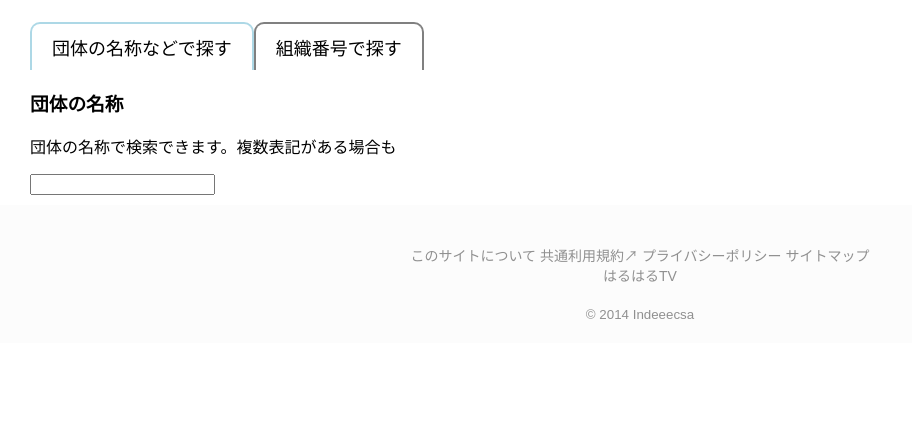
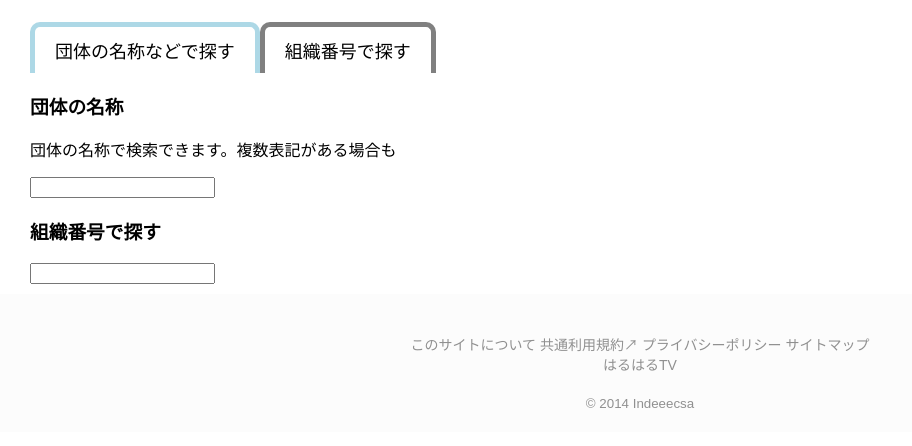
Before and after one commit to htvoffcial/orgdb, a plain HTML site: page index.html in a window 1280 px wide. Shown: the part 88-534 px from the top of the page, without its empty margins (0-912 px from the left). Drawn offline with nearby package versions, Linux system fonts and the light colour scheme.

Commit message:
あｓｄ

```diff
--- a/index.html
+++ b/index.html
@@ -29,13 +29,16 @@
             <button class="tab-button active" onclick="openTab(event, 'tab1')">団体の名称などで探す</button>
             <button class="tab-button" onclick="openTab(event, 'tab2')">組織番号で探す</button>
           </div>
-
-          <div id="tb1">
+          <div id="tab1" class="tab-content active">
             <h3>団体の名称</h3>
             <p>団体の名称で検索できます。複数表記がある場合も</p>
             <input>
           </div>
-
+          <div id="tab1" class="tab-content active">
+            <h3>組織番号で探す</h3>
+            <p></p>
+            <input>
+          </div>
         </div>
       </div>
       <script src="https://hmg-publisha.haruharutv.jp/artist/a-script.js">
@@ -70,17 +73,17 @@
     border: none;
     cursor: pointer;
     font-size: 18px;
-    border-top:solid 2px gray;
-    border-left: solid 2px gray;
-    border-right:solid 2px gray;
+    border-top:solid 5px gray;
+    border-left: solid 5px gray;
+    border-right:solid 5px gray;
     border-bottom:none;
   }
 
   .tab-button.active {
     background-color: #fff;
-    border-top:solid 2px lightblue;
-    border-left: solid 2px lightblue;
-    border-right:solid 2px lightblue;
+    border-top:solid 5px lightblue;
+    border-left: solid 5px lightblue;
+    border-right:solid 5px lightblue;
     border-bottom:none;
   }
 
```
